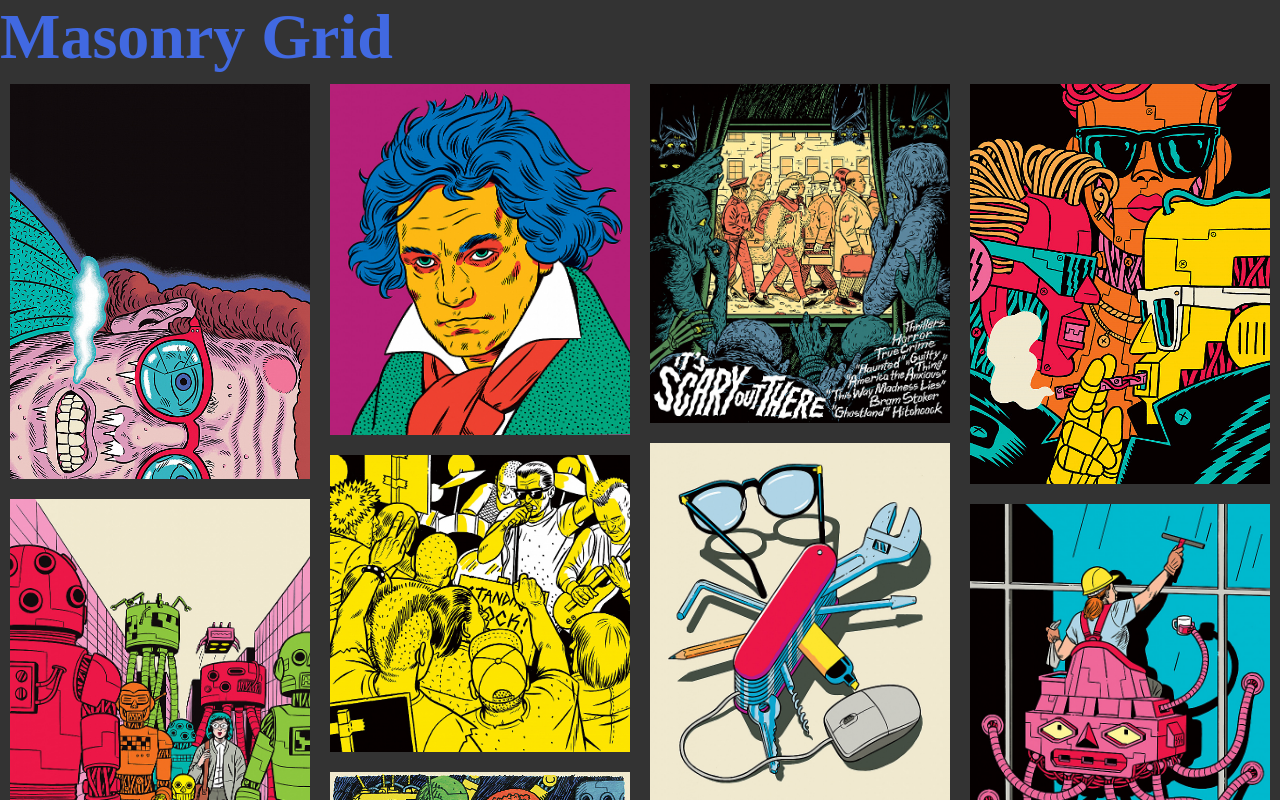
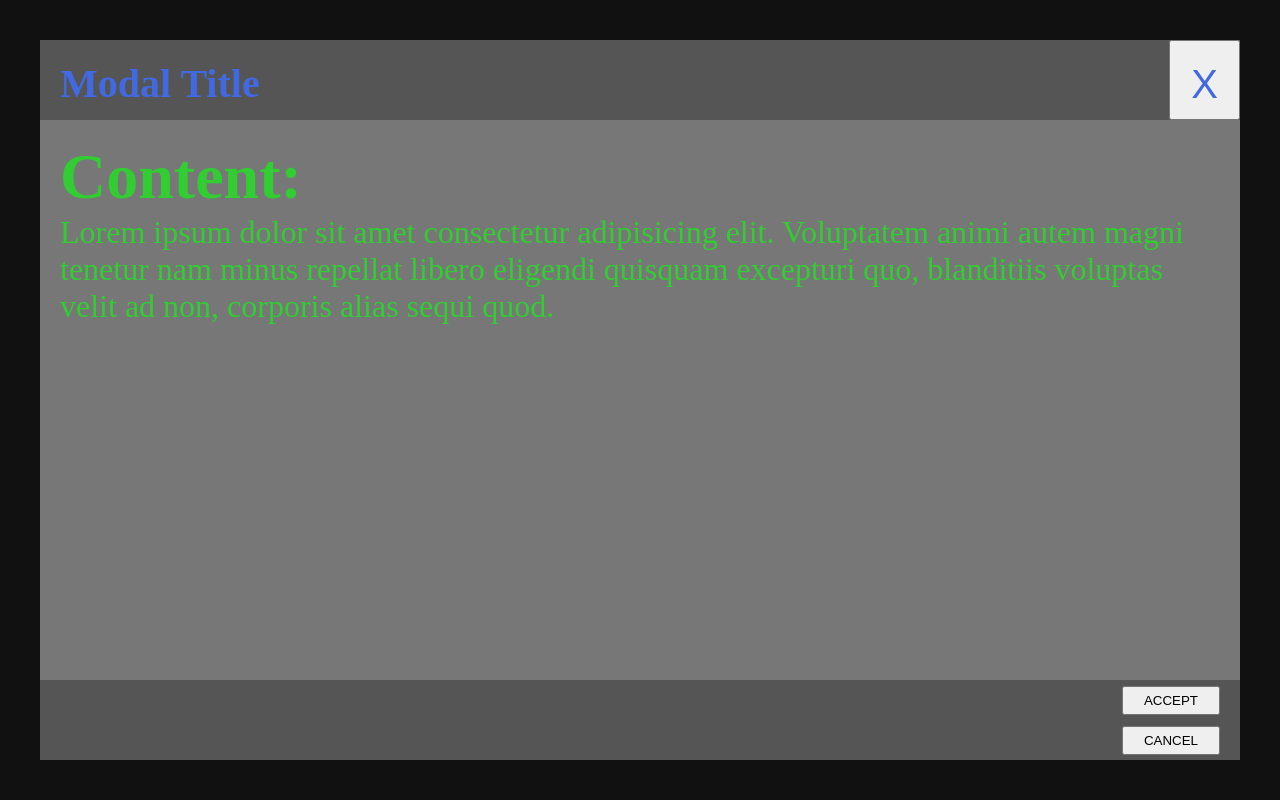
Before and after one commit to kstopka/how_to_react, a React (Create React App) app: page / in a window 1280 px wide. Shown: the top 800 px of the page. Built offline with nearby package versions, Linux system fonts and the light colour scheme.

Commit message:
Moadl poprawki po crsie

```diff
--- a/src/index.tsx
+++ b/src/index.tsx
@@ -23,8 +23,8 @@ import reportWebVitals from "./reportWebVitals";
 // import App from "./react_TS/1_rating_stars/RatingStars";
 // import App from "./react_TS/2_useMemoStateHook/useMemoStateHook";
 // import App from "./react_TS/3_authTokenReactRouter/Authentication";
-import App from "./react_TS/4_MasonryGrid/App";
-// import App from "./react_TS/5_Modal/App";
+// import App from "./react_TS/4_MasonryGrid/App";
+import App from "./react_TS/5_Modal/App";
 // import App from "./react_TS/6_SearchWithDropdown/App";
 // import App from "./react_TS/7_TableWithPagination/App";
 // import App from "./react_TS/8_InfiniteHumanList/App";
--- a/src/react_TS/5_Modal/components/Content.tsx
+++ b/src/react_TS/5_Modal/components/Content.tsx
@@ -4,7 +4,6 @@ import Children from "./Children";
 interface ContentProps {}
 
 const Content: React.FunctionComponent<ContentProps> = () => {
-    //NOTE: nie klikalne białe tło = content => wyłączenie toggle na tym polu
     return (
         <div className="content">
             <Children />
--- a/src/react_TS/5_Modal/components/Footer.tsx
+++ b/src/react_TS/5_Modal/components/Footer.tsx
@@ -5,7 +5,6 @@ interface FooterProps {
 }
 
 const Footer: React.FunctionComponent<FooterProps> = ({ toggle }) => {
-    //NOTE: nie klikalne białe tło = footer => wyłączenie toggle na tym polu
     const callToActionLabel = () => {
         toggle();
         alert("OK");
--- a/src/react_TS/5_Modal/components/Header.tsx
+++ b/src/react_TS/5_Modal/components/Header.tsx
@@ -14,7 +14,7 @@ interface HeaderProps {
 const Header: React.FunctionComponent<HeaderProps> = ({ toggle, title }) => {
     //NOTE: nie klikalne białe tło = header => wyłączenie toggle na tym polu
     return (
-        <div className="header">
+        <div className="header" style={{ zIndex: 55 }}>
             <h3 className="title">{title}</h3>
             <button className="toggle" onClick={toggle}>
                 X
--- a/src/react_TS/5_Modal/components/Modal.tsx
+++ b/src/react_TS/5_Modal/components/Modal.tsx
@@ -19,9 +19,7 @@ const Modal: FunctionComponent<ModalProps> = ({ title }) => {
         return null;
     }
 
-    // const title = "Modal-Header Title";
     return (
-        //NOTE: na cały modal onClick zmienia isOpen
         <div className="modal" onClick={toggle}>
             <Header toggle={toggle} title={title} />
             <Content />
--- a/src/react_TS/5_Modal/css/modal.css
+++ b/src/react_TS/5_Modal/css/modal.css
@@ -6,12 +6,17 @@
 }
 
 body {
-  background-color: white;
+  background-color: #333;
 }
 
 .modal {
-  height: 100vh;
-  width: 100vw;
+  position: fixed;
+  height: 100%;
+  width: 100%;
+  top: 0;
+  bottom: 0;
+  left: 0;
+  right: 0;
   display: -webkit-box;
   display: -ms-flexbox;
   display: flex;
@@ -25,12 +30,12 @@ body {
   -webkit-box-align: center;
       -ms-flex-align: center;
           align-items: center;
-  background-color: rgba(0, 0, 0, 0.8);
-  padding: 5vh 10vw;
+  background-color: #111;
+  padding: 5vh;
+  z-index: 1;
 }
 
 .modal .header {
-  background-color: #555;
   display: -webkit-box;
   display: -ms-flexbox;
   display: flex;
@@ -39,6 +44,8 @@ body {
           justify-content: space-between;
   height: 10vh;
   width: 100%;
+  background-color: #555;
+  z-index: 2;
 }
 
 .modal .header .title {
@@ -62,6 +69,7 @@ body {
   background-color: #777;
   color: limegreen;
   padding: 20px;
+  z-index: 2;
 }
 
 .modal .footer {
@@ -77,6 +85,7 @@ body {
   -ms-flex-pack: distribute;
       justify-content: space-around;
   background-color: #555;
+  z-index: 2;
 }
 
 .modal .footer button {
--- a/src/react_TS/5_Modal/css/modal.sass
+++ b/src/react_TS/5_Modal/css/modal.sass
@@ -4,23 +4,34 @@
     box-sizing: border-box
 
 body
-    background-color: white
+    background-color: #333
 .modal
-    height: 100vh
-    width: 100vw
+    position: fixed
+    height: 100%
+    width: 100%
+    top: 0
+    bottom: 0
+    left: 0
+    right: 0
+
     display: flex
     flex-direction: column
     justify-content: center
     align-items: center
-    background-color: rgba(0,0,0,0.8)
-    padding: 5vh 10vw
-    // position: relative
+
+    background-color: #111
+    padding: 5vh
+    z-index: 1
     .header
-        background-color: #555
+
         display: flex
         justify-content: space-between
+
         height: 10vh
         width: 100%
+
+        background-color: #555
+        z-index: 2
         .title
             color: royalblue
             padding: 20px
@@ -33,9 +44,12 @@ body
     .content
         flex-grow: 1
         width: 100%
+
         background-color: #777
         color: limegreen
         padding: 20px
+
+        z-index: 2
     .footer
         height: 10vh
         width: 100%
@@ -43,6 +57,8 @@ body
         flex-direction: column
         justify-content: space-around
         background-color: #555
+        z-index: 2
+
         button
             align-self: flex-end
             padding: 5px 20px
```
Also changed, not shown: src/react_TS/5_Modal/App.tsx (+0 -8 lines), 1 other file (tests, documents, lock files or other folders).
